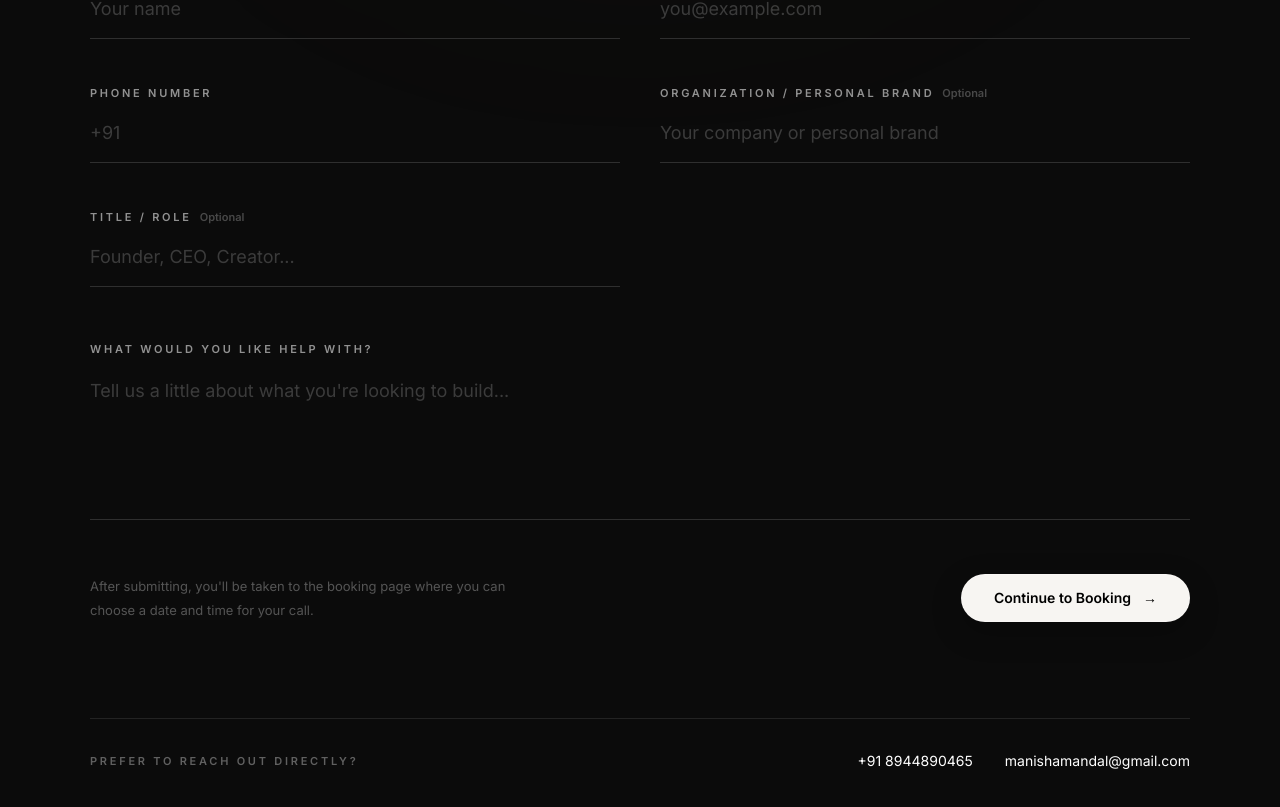
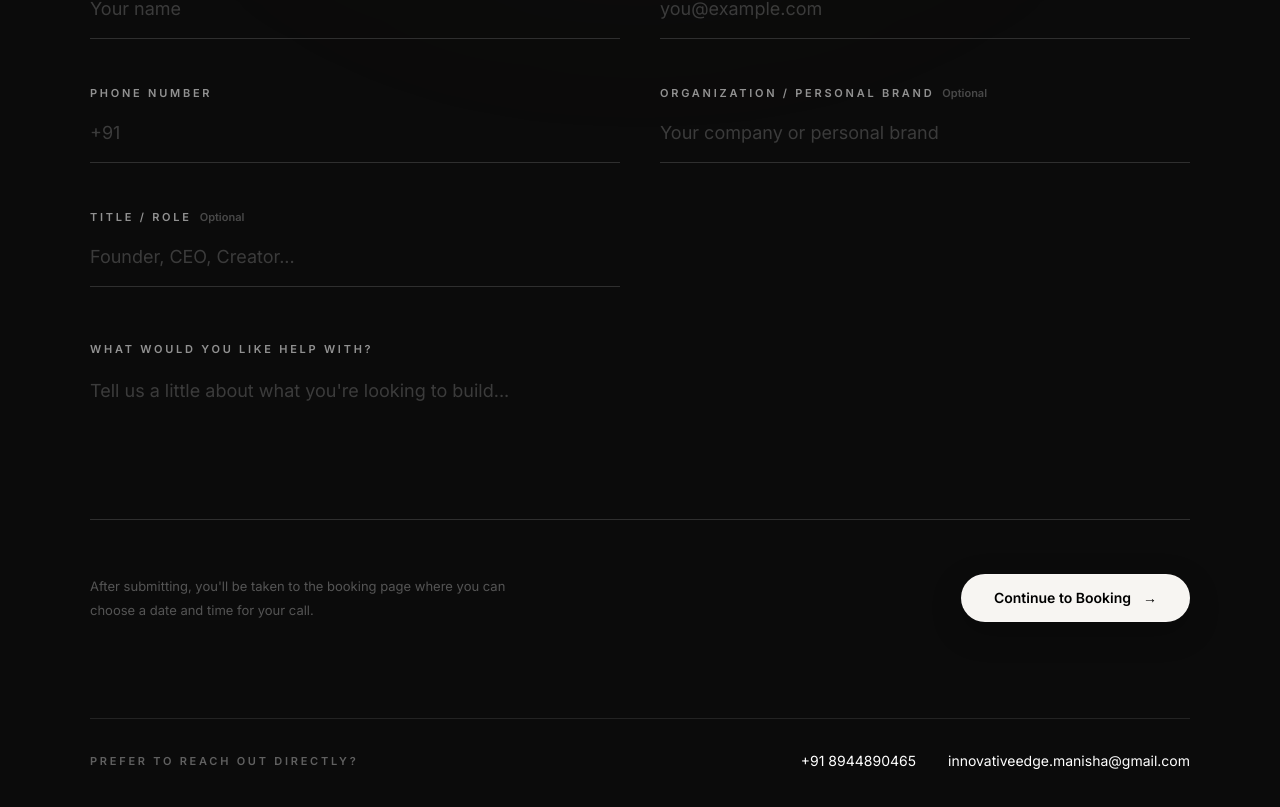
Before and after one commit to Sinjan04/manisha-website, a Next.js app: page /contact in a window 1280 px wide. Shown: the part 638-1445 px from the top of the page. Built offline with nearby package versions, Linux system fonts and the light colour scheme.

Commit message:
Email change

```diff
--- a/app/contact/page.tsx
+++ b/app/contact/page.tsx
@@ -533,7 +533,7 @@ export default function ContactPage() {
                 href="mailto:manishamandal@gmail.com"
                 className="text-white/60 transition-colors duration-300 hover:text-[#D68A55]"
               >
-                manishamandal@gmail.com
+                innovativeedge.manisha@gmail.com
               </a>
 
             </div>
```
